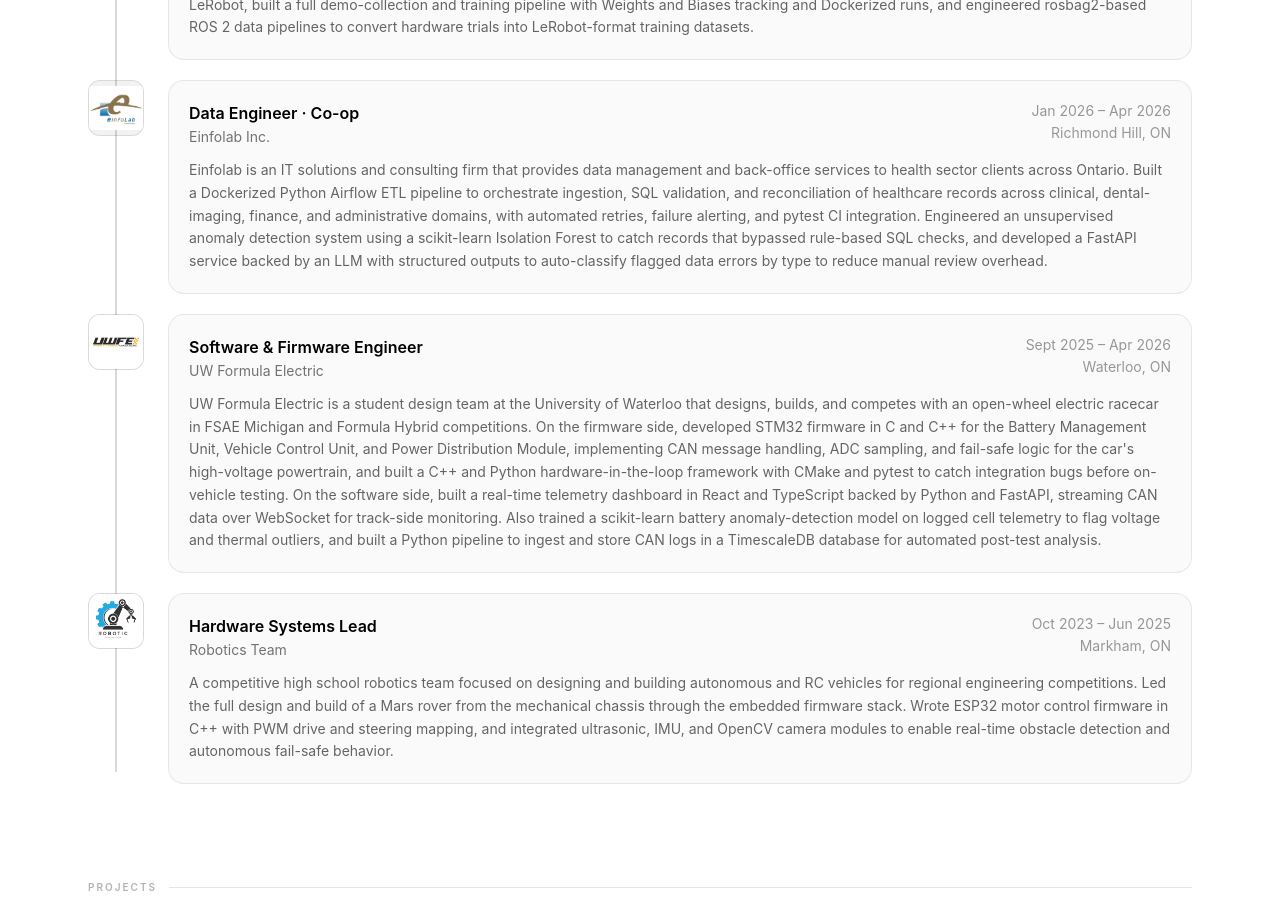
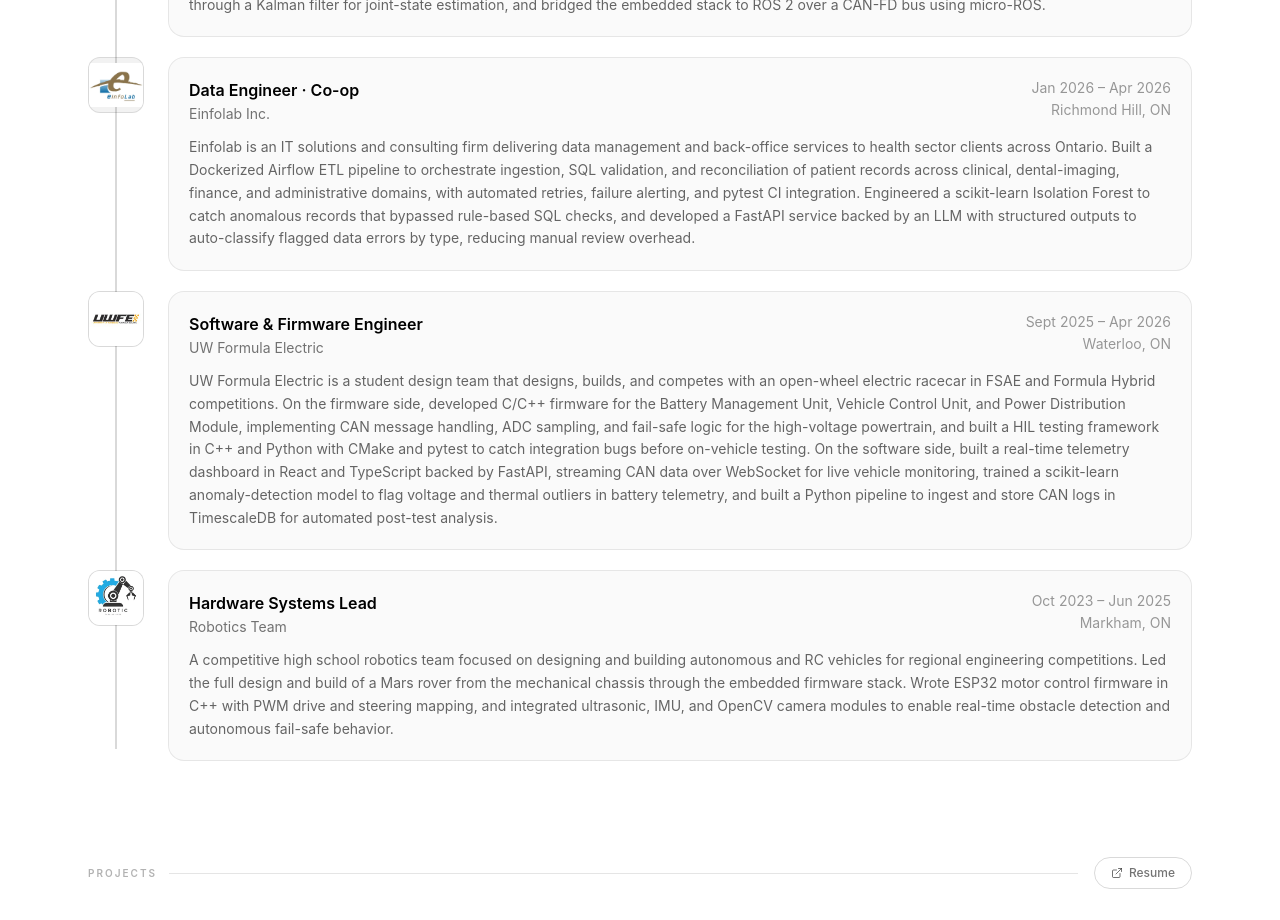
Before and after one commit to rayymondf/personal-site, a Next.js app: page / in a window 1280 px wide. Shown: the part 1340-2260 px from the top of the page. Built offline with nearby package versions, Linux system fonts and the light colour scheme.

Commit message:
Update page.tsx

```diff
--- a/app/page.tsx
+++ b/app/page.tsx
@@ -53,7 +53,7 @@ const experience = [
     period: "Oct 2025 – Present",
     location: "Waterloo, ON",
     logo: "/watonomous_logo.jpg",
-    desc: "WATonomous is the flagship autonomy design team at the University of Waterloo, building systems for autonomous vehicles, humanoid robots, and racecars. On the firmware side, wrote field-oriented control firmware on an STM32G4 with a 1 kHz FreeRTOS control loop, brought up a custom actuator board from bare hardware, and wrote IMU and encoder drivers with a Kalman filter for joint state estimation. Bridged the embedded stack to ROS 2 via micro-ROS over CAN-FD. On the ML side, trained ACT and Diffusion Policy imitation-learning models in PyTorch using Hugging Face LeRobot, built a full demo-collection and training pipeline with Weights and Biases tracking and Dockerized runs, and engineered rosbag2-based ROS 2 data pipelines to convert hardware trials into LeRobot-format training datasets.",
+    desc: "WATonomous is the University of Waterloo's flagship autonomy design team, building full-stack systems for autonomous vehicles and humanoid robots. On the ML side, trained ACT and Diffusion Policy imitation-learning models in PyTorch using Hugging Face LeRobot, scaled training with NVIDIA Isaac Lab GPU-parallel simulation, and fine-tuned an open-source VLA model on annotated trajectories for spoken-language task instructions. On the firmware side, programmed FOC motor control on an STM32G4 with a FreeRTOS control loop, fusing IMU and encoder data through a Kalman filter for joint-state estimation, and bridged the embedded stack to ROS 2 over a CAN-FD bus using micro-ROS.",
   },
   {
     company: "Einfolab Inc.",
@@ -61,7 +61,7 @@ const experience = [
     period: "Jan 2026 – Apr 2026",
     location: "Richmond Hill, ON",
     logo: "/einfolab.webp",
-    desc: "Einfolab is an IT solutions and consulting firm that provides data management and back-office services to health sector clients across Ontario. Built a Dockerized Python Airflow ETL pipeline to orchestrate ingestion, SQL validation, and reconciliation of healthcare records across clinical, dental-imaging, finance, and administrative domains, with automated retries, failure alerting, and pytest CI integration. Engineered an unsupervised anomaly detection system using a scikit-learn Isolation Forest to catch records that bypassed rule-based SQL checks, and developed a FastAPI service backed by an LLM with structured outputs to auto-classify flagged data errors by type to reduce manual review overhead.",
+    desc: "Einfolab is an IT solutions and consulting firm delivering data management and back-office services to health sector clients across Ontario. Built a Dockerized Airflow ETL pipeline to orchestrate ingestion, SQL validation, and reconciliation of patient records across clinical, dental-imaging, finance, and administrative domains, with automated retries, failure alerting, and pytest CI integration. Engineered a scikit-learn Isolation Forest to catch anomalous records that bypassed rule-based SQL checks, and developed a FastAPI service backed by an LLM with structured outputs to auto-classify flagged data errors by type, reducing manual review overhead.",
   },
   {
     company: "UW Formula Electric",
@@ -69,7 +69,7 @@ const experience = [
     period: "Sept 2025 – Apr 2026",
     location: "Waterloo, ON",
     logo: "/waterlooformulaelectric_logo.jpg",
-    desc: "UW Formula Electric is a student design team at the University of Waterloo that designs, builds, and competes with an open-wheel electric racecar in FSAE Michigan and Formula Hybrid competitions. On the firmware side, developed STM32 firmware in C and C++ for the Battery Management Unit, Vehicle Control Unit, and Power Distribution Module, implementing CAN message handling, ADC sampling, and fail-safe logic for the car's high-voltage powertrain, and built a C++ and Python hardware-in-the-loop framework with CMake and pytest to catch integration bugs before on-vehicle testing. On the software side, built a real-time telemetry dashboard in React and TypeScript backed by Python and FastAPI, streaming CAN data over WebSocket for track-side monitoring. Also trained a scikit-learn battery anomaly-detection model on logged cell telemetry to flag voltage and thermal outliers, and built a Python pipeline to ingest and store CAN logs in a TimescaleDB database for automated post-test analysis.",
+    desc: "UW Formula Electric is a student design team that designs, builds, and competes with an open-wheel electric racecar in FSAE and Formula Hybrid competitions. On the firmware side, developed C/C++ firmware for the Battery Management Unit, Vehicle Control Unit, and Power Distribution Module, implementing CAN message handling, ADC sampling, and fail-safe logic for the high-voltage powertrain, and built a HIL testing framework in C++ and Python with CMake and pytest to catch integration bugs before on-vehicle testing. On the software side, built a real-time telemetry dashboard in React and TypeScript backed by FastAPI, streaming CAN data over WebSocket for live vehicle monitoring, trained a scikit-learn anomaly-detection model to flag voltage and thermal outliers in battery telemetry, and built a Python pipeline to ingest and store CAN logs in TimescaleDB for automated post-test analysis.",
   },
   {
     company: "Robotics Team",
@@ -619,7 +619,20 @@ export default function Home() {
 
       {/* ── Projects ──────────────────────────────────────────────────────── */}
       <section id="projects" className="py-12 px-6 max-w-6xl mx-auto">
-        <SectionLabel>Projects</SectionLabel>
+        <div className="flex items-center justify-between mb-8">
+          <div className="flex items-center gap-3 flex-1">
+            <span className="text-[10px] font-semibold tracking-[0.2em] text-black/30 dark:text-white/30 uppercase">Projects</span>
+            <div className="flex-1 h-px bg-black/10 dark:bg-white/10" />
+          </div>
+          <a
+            href="https://drive.google.com/drive/folders/1Yxby7jcXt58jyNnhvGHdMyLEBAqSAyhF?usp=sharing"
+            target="_blank"
+            rel="noopener noreferrer"
+            className="ml-4 shrink-0 inline-flex items-center gap-1.5 rounded-full px-4 h-8 text-xs font-medium border border-black/15 dark:border-white/15 text-black/55 dark:text-white/55 hover:border-black/30 dark:hover:border-white/30 hover:text-black dark:hover:text-white hover:bg-black/[0.03] dark:hover:bg-white/[0.05] transition-all"
+          >
+            <ExternalLink size={12} /> Resume
+          </a>
+        </div>
         <div className="grid grid-cols-1 sm:grid-cols-2 lg:grid-cols-3 gap-4">
           {projects.map((p, i) => (
             <motion.div
```
